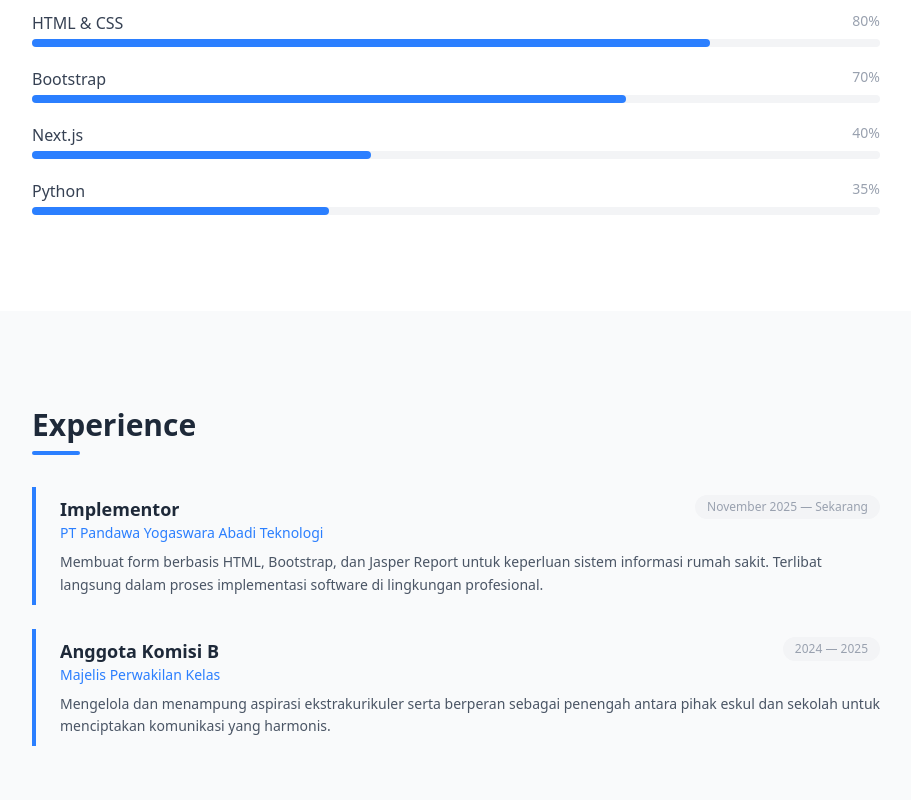
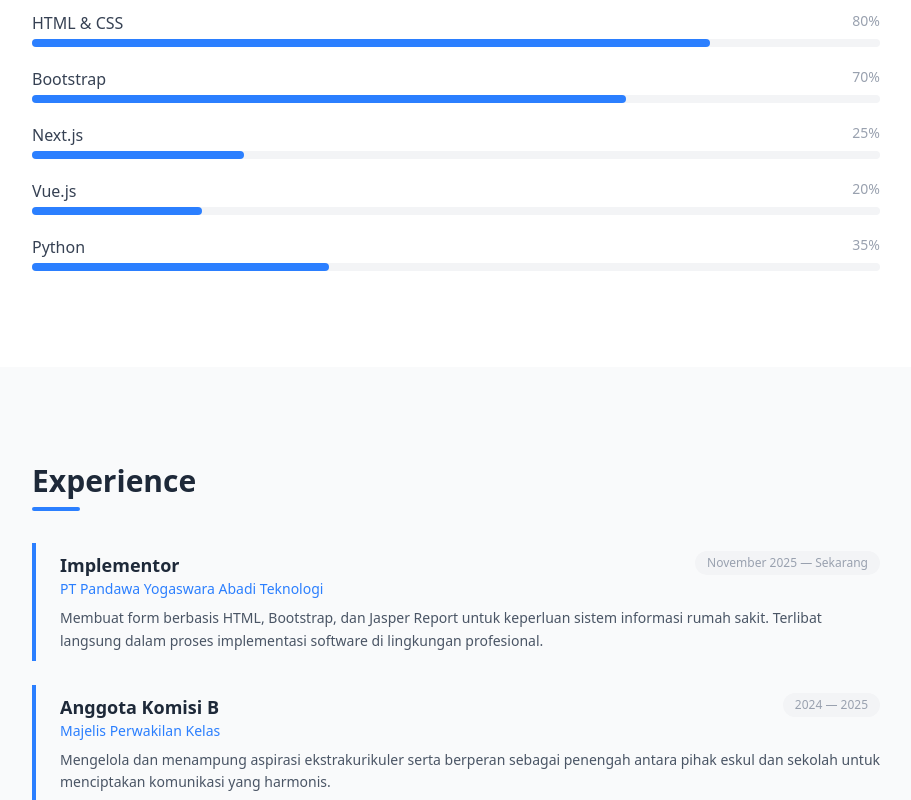
Before and after one commit to adly-248/portofolio-ku, a Next.js app: page / in a window 1280 px wide. Shown: the part 1460-2260 px from the top of the page, without its empty margins (184-1095 px from the left). Built offline with nearby package versions, Linux system fonts and the light colour scheme.

Commit message:
update skil dan project

```diff
--- a/app/page.tsx
+++ b/app/page.tsx
@@ -146,7 +146,8 @@ export default function Home() {
     { name: "MySQL", level: 70 },
     { name: "HTML & CSS", level: 80 },
     { name: "Bootstrap", level: 70 },
-    { name: "Next.js", level: 40 },
+    { name: "Next.js", level: 25 },
+    { name: "Vue.js", level: 20 },
     { name: "Python", level: 35 },
   ]
 
@@ -237,6 +238,13 @@ export default function Home() {
         "Website manajemen sumber daya manusia yang mencakup fitur absensi karyawan, pengajuan cuti, dan perhitungan gaji secara otomatis.",
       tech: ["Laravel", "MySQL", "Bootstrap"],
       status: "Selesai",
+    },
+    {
+      title: "Sistem Manajemen Cafe",
+      description:
+        "Aplikasi manajemen cafe dengan dua tampilan — Admin untuk mengelola menu, pesanan, dan laporan, serta User untuk melihat menu dan melakukan pemesanan secara digital.",
+      tech: ["Laravel", "MySQL", "Vue.js"],
+      status: "Dalam Pengerjaan",
     },
   ]
 
```
